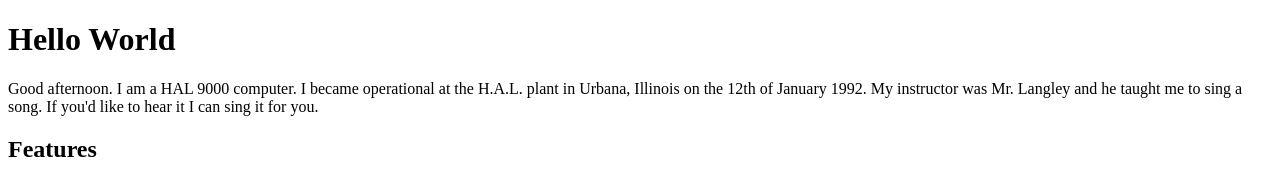
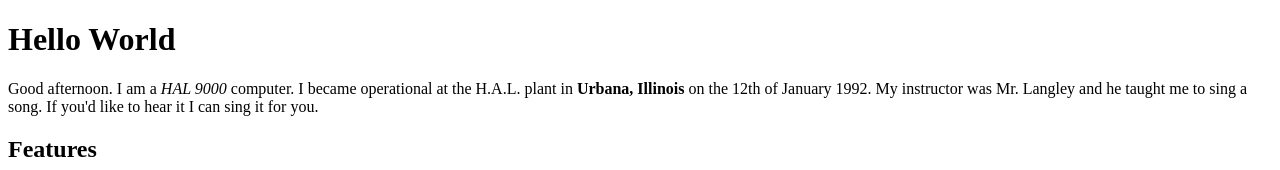
Before and after one commit to LCrawf/hello_mi349, a plain HTML site: page index.html in a window 1280 px wide. Shown: the top 170 px of the page. Drawn offline with Linux system fonts and the light colour scheme.

Commit message:
inline edits

```diff
--- a/index.html
+++ b/index.html
@@ -8,8 +8,8 @@
 <body>
     <h1>Hello World</h1>
 
-    <p>Good afternoon. I am a HAL 9000 computer. I became operational at the H.A.L. plant
-    in Urbana, Illinois on the 12th of January 1992. My instructor was Mr. Langley and
+    <p>Good afternoon. I am a <em>HAL 9000</em> computer. I became operational at the H.A.L. plant
+    in <strong>Urbana, Illinois</strong> on the 12th of January 1992. My instructor was Mr. Langley and
     he taught me to sing a song. If you'd like to hear it I can sing it for you.</p>
 
     <h2>Features</h2>
```
